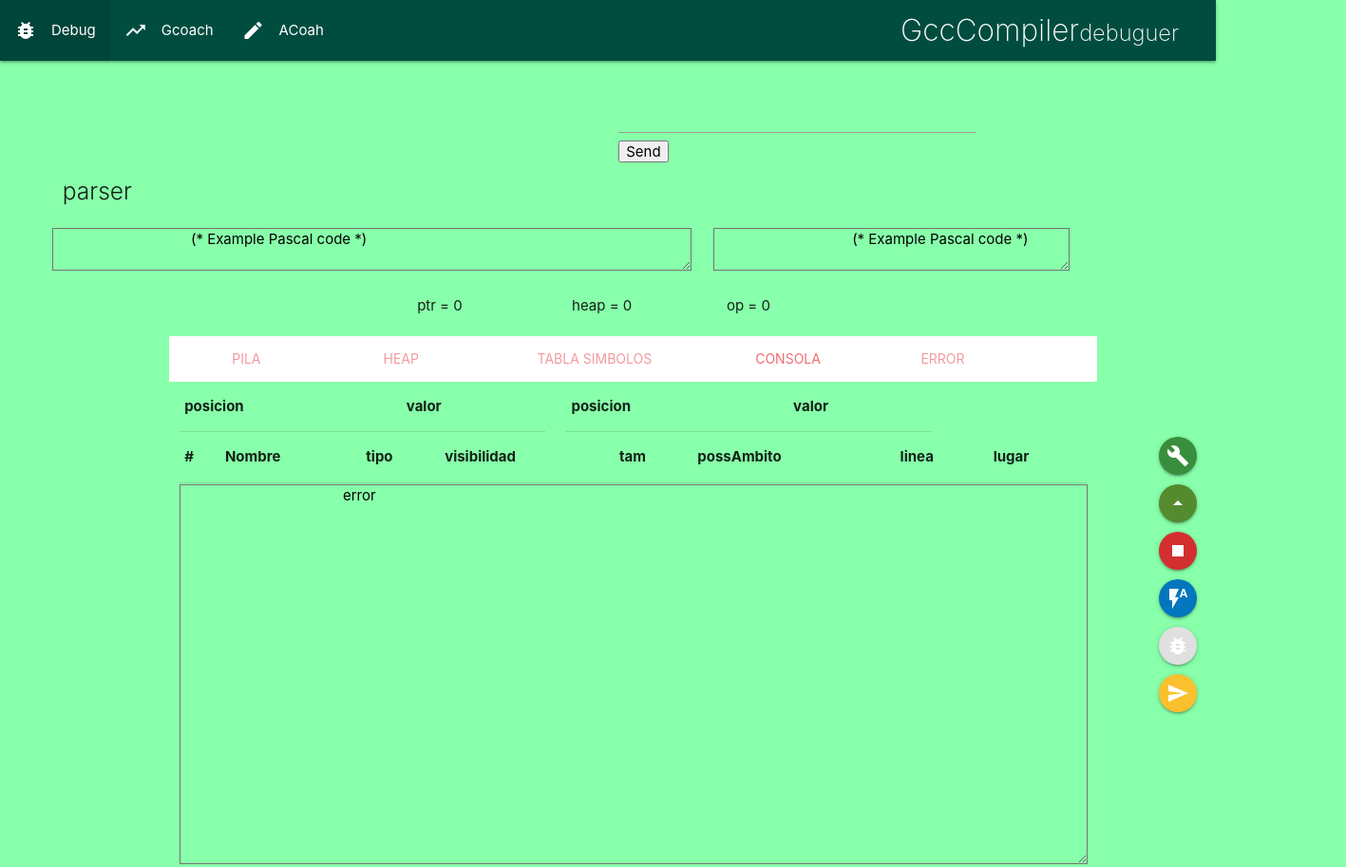
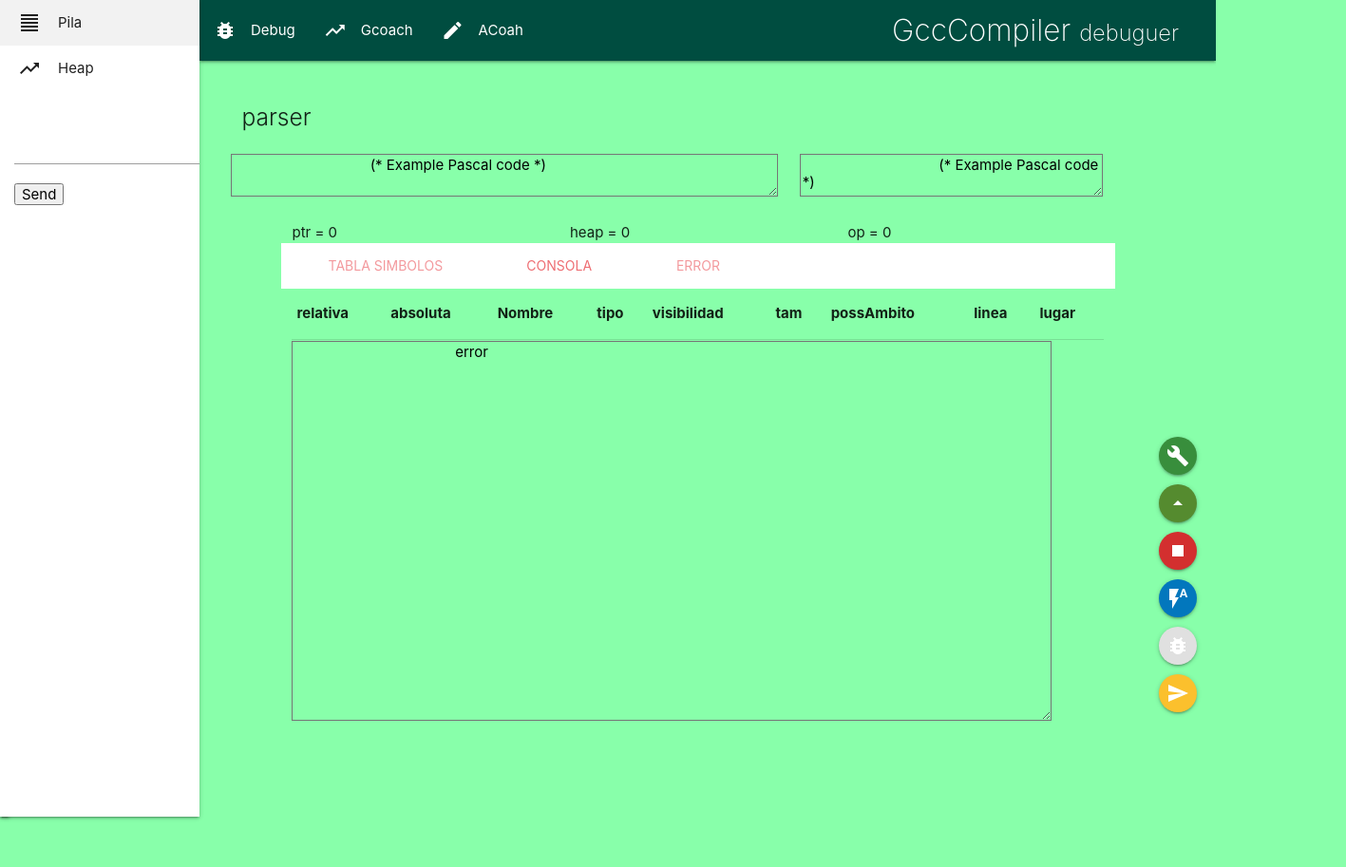
Before and after one commit to luigitercero/webpack_Tutorial, a website built with webpack: page index.html in a window 1280 px wide. Shown: the top 913 px of the page at 95% size, 1417 px wide, since content can reach past the window. Built offline with nearby package versions, Linux system fonts and the light colour scheme; files whose address does not match are found by name.

Commit message:
debuguer calificaciones

```diff
--- a/index.html
+++ b/index.html
@@ -1,11 +1,19 @@
 <!DOCTYPE html>
 <html lang="es">
+
 <head>
     <meta charset="UTF-8">
     <title>Debuguer</title>
     <style>
-            body { display: flex; min-height: 100vh; flex-direction: column; }
-            main { flex: 1 0 auto; }
+        body {
+            display: flex;
+            min-height: 100vh;
+            flex-direction: column;
+        }
+
+        main {
+            flex: 1 0 auto;
+        }
     </style>
     <link rel=stylesheet href="../../doc/docs.css">
     <link href="https://fonts.googleapis.com/icon?family=Material+Icons" rel="stylesheet">
@@ -20,32 +28,57 @@
         bottom: 50px;
         right: 20px;
     }
+
     .fixedbutton2 {
         position: fixed;
         bottom: 100px;
         right: 20px;
     }
+
     .fixedbutton3 {
         position: fixed;
         bottom: 150px;
         right: 20px;
     }
+
     .fixedbutton4 {
         position: fixed;
         bottom: 200px;
         right: 20px;
     }
+
     .fixedbutton5 {
         position: fixed;
         bottom: 250px;
         right: 20px;
     }
+
     .fixedbutton6 {
         position: fixed;
         bottom: 300px;
         right: 20px;
     }
+
+
+    header,
+    main,
+    footer {
+        padding-left: 210px;
+    }
+
+    .slide {
+        padding-left: 10px;
+    }
+
+    @media only screen and (max-width: 992px) {
+        header,
+        main,
+        footer {
+            padding-left: 0;
+        }
+    }
 </style>
+
 <body>
 
 
@@ -56,7 +89,7 @@
     <script src="dist/jquery-2.1.1.min.js"></script>
 
     <script>
-                function gotoDebug(){
+        function gotoDebug() {
             debuggear();
             //localStorage.setItem("cadena3D", cadena3D);
             //localStorage.setItem("nativo3D", nativo3D);
@@ -66,7 +99,9 @@
     <header>
         <nav>
             <div class="nav-wrapper teal darken-4">
-                        <a href="principal.html" class="brand-logo right thin" style="padding-right: 1em;">GccCompiler<small>debuguer</small></a>
+                <a href="principal.html" class="brand-logo right thin" style="padding-right: 1em;">GccCompiler
+                    <small>debuguer</small>
+                </a>
                 <ul id="nav-mobile" class="left hide-on-med-and-down">
                     <li>
                         <a target="_blank" href="index.html">
@@ -89,53 +124,127 @@
                 </ul>
             </div>
         </nav>
-            </header>
-        <main>
-            <div class="container" style="width: 95%;">
+        <ul id="slide-out" style="width:10px;" class="sidenav sidenav-fixed">
+            <li>
+                <a href="#!">First Sidebar Link</a>
+            </li>
+            <li>
+                <a href="#!">Second Sidebar Link</a>
+            </li>
+        </ul>
+        </a>
+        <ul id="slide-out" style="width:210px;" class="sidenav sidenav-fixed">
+            <ul class="collapsible">
 
-                <div class="row" style="padding-top: 2em;">
-                    <div class="col s12">
-                            <div class="col s4 offset-s6">
-                            <form id="archivo" id="chat_form">
+                <li>
+                    <div class="collapsible-header">
+                        <i class="material-icons">format_align_justify</i>Pila</div>
+                    <div class="collapsible-body">
+                        <div id="pilaTam">
+                            <table>
+                                <thead class="blue-text text-darken-2">
+                                    <tr>
+                                        <th>posicion</th>
+                                        <th>valor</th>
+                                    </tr>
+                                </thead>
+                                <tbody style="padding-top: 2em; padding-left: 1em;" id="pila">
+                                </tbody>
+                            </table>
+                        </div>
+                    </div>
+                </li>
+                <li>
+                    <div class="collapsible-header">
+                        <i class="material-icons">trending_up</i>Heap</div>
+                    <div style="padding-top: 2em; padding-left: 1em;" class="collapsible-body">
+                        <div id="heapTamp">
+                            <table>
+                                <thead>
+                                    <tr>
+                                        <th>posicion</th>
+                                        <th>valor</th>
+                                    </tr>
+                                </thead>
+                                <tbody id="heap">
+                                </tbody>
+                            </table>
+                        </div>
+                    </div>
+                </li>
+                <li>
+                    <form style="padding-top: 2em; padding-left: 1em;" id="archivo" id="chat_form">
                         <input id="chat_input" type="text">
                         <input type="submit" value="Send">
                     </form>
-                            </div>
-                        <div class="col s6" >
-                            <h5 class="light col s8">parser </h5>
+                </li>
+            </ul>
+        </ul>
+
+    </header>
+    <main>
+
         <div class="col s4 fixed">
-                                <a id = "siguiente" class="btn-floating darken-2 yellow fixedbutton1"><i class="material-icons">send</i></a>
-                                <a id = "debuguear"  class="btn-floating grey lighten-2 fixedbutton2"><i class="material-icons">bug_report</i></a>
-                                <a id = "ejecutar"  class="btn-floating darken-2 green fixedbutton6"><i class="material-icons">build</i></a>
-                                <a id = "alto"  class="btn-floating darken-2 red fixedbutton4"><i class="material-icons">stop</i></a>
-                                <a id = "salir"  class="btn-floating darken-2 light-green darken-3 fixedbutton5"><i class="material-icons">arrow_drop_up</i></a>
-                                <a id = "auto"  class="btn-floating darken-2 light-blue darken-3 fixedbutton3"><i class="material-icons">flash_auto</i></a>
+            <a id="siguiente" class="btn-floating darken-2 yellow fixedbutton1">
+                <i class="material-icons">send</i>
+            </a>
+            <a id="debuguear" class="btn-floating grey lighten-2 fixedbutton2">
+                <i class="material-icons">bug_report</i>
+            </a>
+            <a id="ejecutar" class="btn-floating darken-2 green fixedbutton6">
+                <i class="material-icons">build</i>
+            </a>
+            <a id="alto" class="btn-floating darken-2 red fixedbutton4">
+                <i class="material-icons">stop</i>
+            </a>
+            <a id="salir" class="btn-floating darken-2 light-green darken-3 fixedbutton5">
+                <i class="material-icons">arrow_drop_up</i>
+            </a>
+            <a id="auto" class="btn-floating darken-2 light-blue darken-3 fixedbutton3">
+                <i class="material-icons">flash_auto</i>
+            </a>
 
         </div>
+        <div class="container" style="width: 98%;">
+            <div class="row" style="padding-top: 2em;">
+                <div class="col s12">
+                    <div class="col s6">
+                        <h5 class="light col s8">parser </h5>
+
                     </div>
                     <div class="col s7">
-                            <style type="text/css">.CodeMirror
-                              {border-top: 1px solid black; border-bottom: 1px solid black;}
+                        <style type="text/css">
+                            .CodeMirror {
+                                border-top: 1px solid black;
+                                border-bottom: 1px solid black;
+                            }
                         </style>
                         <div id=nav>
                             <div>
-                                  <ul id ="orders"></ul>
-                                  <div><textarea id="code" name="code">
+                                <ul id="orders"></ul>
+                                <div>
+                                    <textarea id="code" name="code">
                                   (* Example Pascal code *)
-                                  </textarea></div>
+                                  </textarea>
+                                </div>
                             </div>
                         </div>
                     </div>
                     <div class="col s4">
-                            <style type="text/css">.CodeMirror
-                              {border-top: 1px solid black; border-bottom: 1px solid black;}
+                        <style type="text/css">
+                            .CodeMirror {
+                                border-top: 1px solid black;
+                                border-bottom: 1px solid black;
+                            }
                         </style>
                         <div id=nav>
                             <div>
-                                  <ul id ="orders"></ul>
-                                  <div><textarea id="d3" name="code">
+                                <ul id="orders"></ul>
+                                <div>
+                                    <textarea id="d3" name="code">
                                   (* Example Pascal code *)
-                                  </textarea></div>
+                                  </textarea>
+                                </div>
                             </div>
                         </div>
                     </div>
@@ -143,54 +252,39 @@
             </div>
         </div>
         <section>
-                <div   style="height: 700px;  width: 1000px; " id="visualization">
+            <div style="height: 700px;  width: 900px; " id="visualization">
+                <!--
                 <div class="row">
-                        <div class="col s12 offset-s5">
-                            <div class="tab col s2" id = "ptr">ptr = 0</div>
-                            <div class="tab col s2" id = "pth">heap = 0</div>
-                            <div class="tab col s4" id = "op">op = 0</div>
+                    <div class="col s12 offset-s1">
+
                     </div>
                 </div>
+            -->
                 <div class="row">
-                        <div class="col s12 offset-s2">
+                    <div class="col s12 offset-s1">
+                        <div class="tab col s4" id="ptr">ptr = 0</div>
+                        <div class="tab col s4" id="pth">heap = 0</div>
+                        <div class="tab col s4" id="op">op = 0</div>
                         <ul class="tabs">
-                            <li class="tab col s2"><a href="#test1">Pila</a></li>
-                            <li class="tab col s2"><a href="#test2">Heap</a></li>
-                            <li class="tab col s3"><a href="#test3">tabla Simbolos</a></li>
-                            <li class="tab col s2"><a href="#test4" class="active">consola</a></li>
-                            <li class="tab col s2"><a href="#test5">error</a></li>
+                            <li class="tab col s3">
+                                <a href="#test3">tabla Simbolos</a>
+                            </li>
+                            <li class="tab col s2">
+                                <a href="#test4" class="active">consola</a>
+                            </li>
+                            <li class="tab col s2">
+                                <a href="#test5">error</a>
+                            </li>
                         </ul>
+
                     </div>
-                        <div  class="col s12 offset-s2">
-                            <div id="test1" class="col s5">
-                                <table>
-                                    <thead>
-                                      <tr>
-                                          <th>posicion</th>
-                                          <th>valor</th>
-                                      </tr>
-                                    </thead>
-                                    <tbody id = "pila">
-                                    </tbody>
-                                </table>
-                            </div>
-                            <div id="test2" class="col s5">
-                                <table>
-                                    <thead>
-                                      <tr>
-                                          <th>posicion</th>
-                                          <th>valor</th>
-                                      </tr>
-                                    </thead>
-                                    <tbody id = "heap">
-                                    </tbody>
-                                </table>
-                            </div>
+                    <div class="col s12 offset-s1">
                         <div id="test3" class="col s12">
                             <table>
                                 <thead>
                                     <tr>
-                                          <th>#</th>
+                                        <th>relativa</th>
+                                        <th>absoluta</th>
                                         <th>Nombre</th>
                                         <th>tipo</th>
                                         <th>visibilidad</th>
@@ -200,19 +294,19 @@
                                         <th>lugar</th>
                                     </tr>
                                 </thead>
-                                    <tbody id = "ambito">
+                                <tbody id="ambito">
                                 </tbody>
                             </table>
                         </div>
                         <div id="test4" class="col s12">
                             <table>
-                                    <tbody id = "consola">
+                                <tbody id="consola">
                                 </tbody>
                             </table>
                         </div>
                         <div id="test5" class="col s12">
-                                <div   style="height: 1000px;  width: 200px;" id="visualization">
-                                <textarea style="height:400px; width: 956px" id = "error"class="form-control" rows="100" cols="100">
+                            <div style="height: 1000px;  width: 200px;" id="visualization">
+                                <textarea style="height:400px; width: 800px" id="error" class="form-control" rows="100" cols="100">
                                         error</textarea>
                             </div>
                         </div>
@@ -222,8 +316,9 @@
         </section>
         <script>
             // Or with jQuery
-                  $(document).ready(function(){
-                  $('.tabs').tabs();});
+            $(document).ready(function () {
+                $('.tabs').tabs();
+            });
         </script>
     </main>
     <footer class="page-footer teal darken-4">
@@ -248,6 +343,16 @@
             <input type="submit" value="Send">
         </form>-->
     <script src="dist/js/metodosLLamadas.js"></script>
+    <script>
+        $(document).ready(function () {
+            $('.sidenav').sidenav();
+
+            $('.collapsible').collapsible();
+
+        });
+        $(window).scroll(function () { sessionStorage.scrollTop = $(this).scrollTop(); }); $(document).ready(function () { if (sessionStorage.scrollTop != "undefined") { $(window).scrollTop(sessionStorage.scrollTop); } });
+    </script>
 
 </body>
+
 </html>
```
Also changed, not shown: nuevaLeccion.html (+38 -10 lines), practica.html (+71 -27 lines), dist/css/codemirror.css, dist/js/activeline.js, dist/js/almacenamiento/fire.js, dist/js/almacenamiento/practicar.js, dist/js/codemirror.js, dist/js/customInit.js, dist/js/customInitPractica.js (added), dist/js/metodosLLamadas.js. Lines whose indentation alone changed are shown as unchanged.
